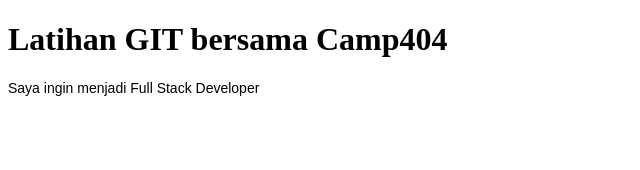
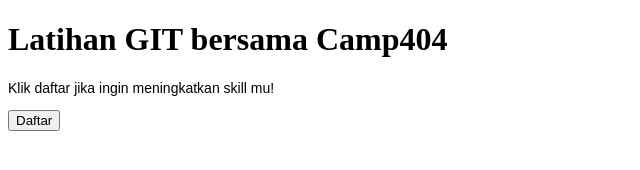
Before and after one commit to MuhammadRizkyyy/latihanGIT, a plain HTML site: page index.html in a window 1280 px wide. Shown: the whole page, without its empty margins (0-640 px from the left). Drawn offline with Linux system fonts and the light colour scheme.

Commit message:
mengubah index.html dari komputer

```diff
--- a/index.html
+++ b/index.html
@@ -9,6 +9,7 @@
 </head>
 <body>
     <h1>Latihan GIT bersama Camp404</h1>
-    <p>Saya ingin menjadi Full Stack Developer</p>
+    <p>Klik daftar jika ingin meningkatkan skill mu!</p>
+    <button>Daftar</button>
 </body>
 </html>
```
